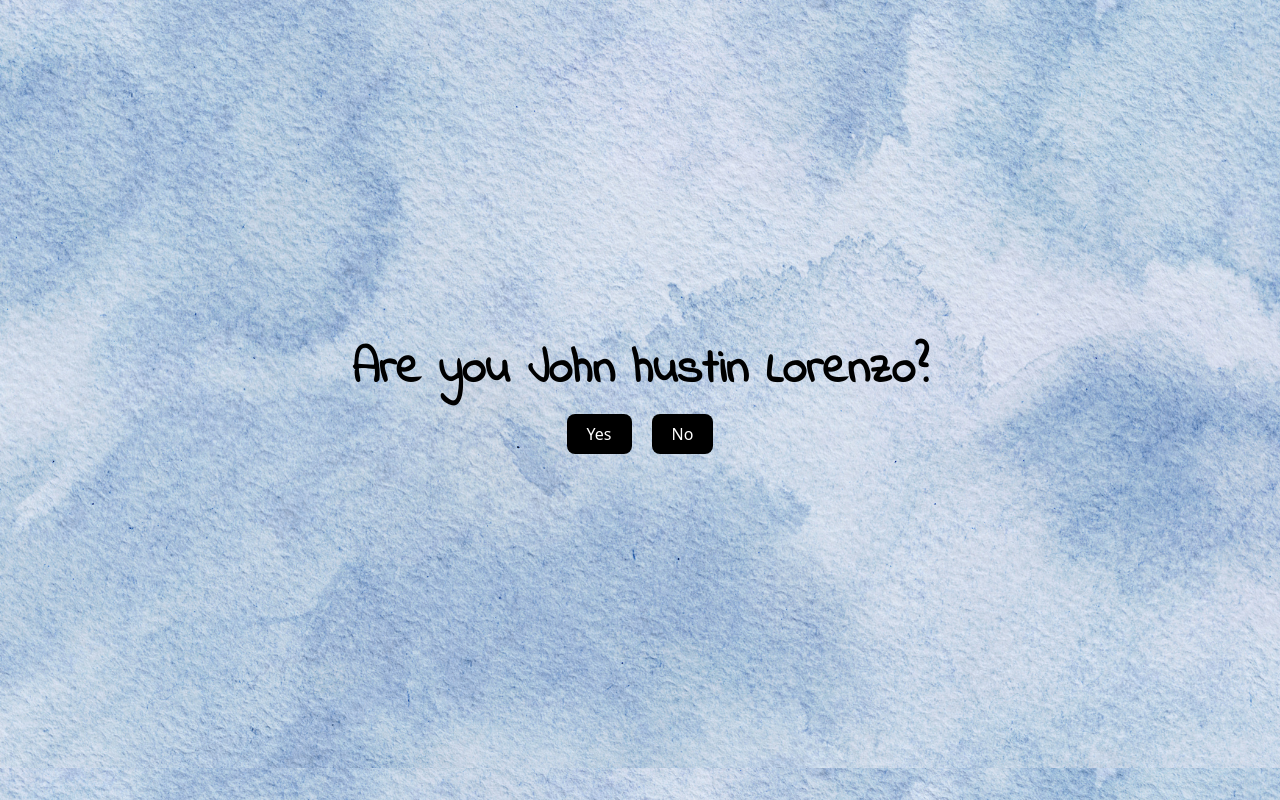
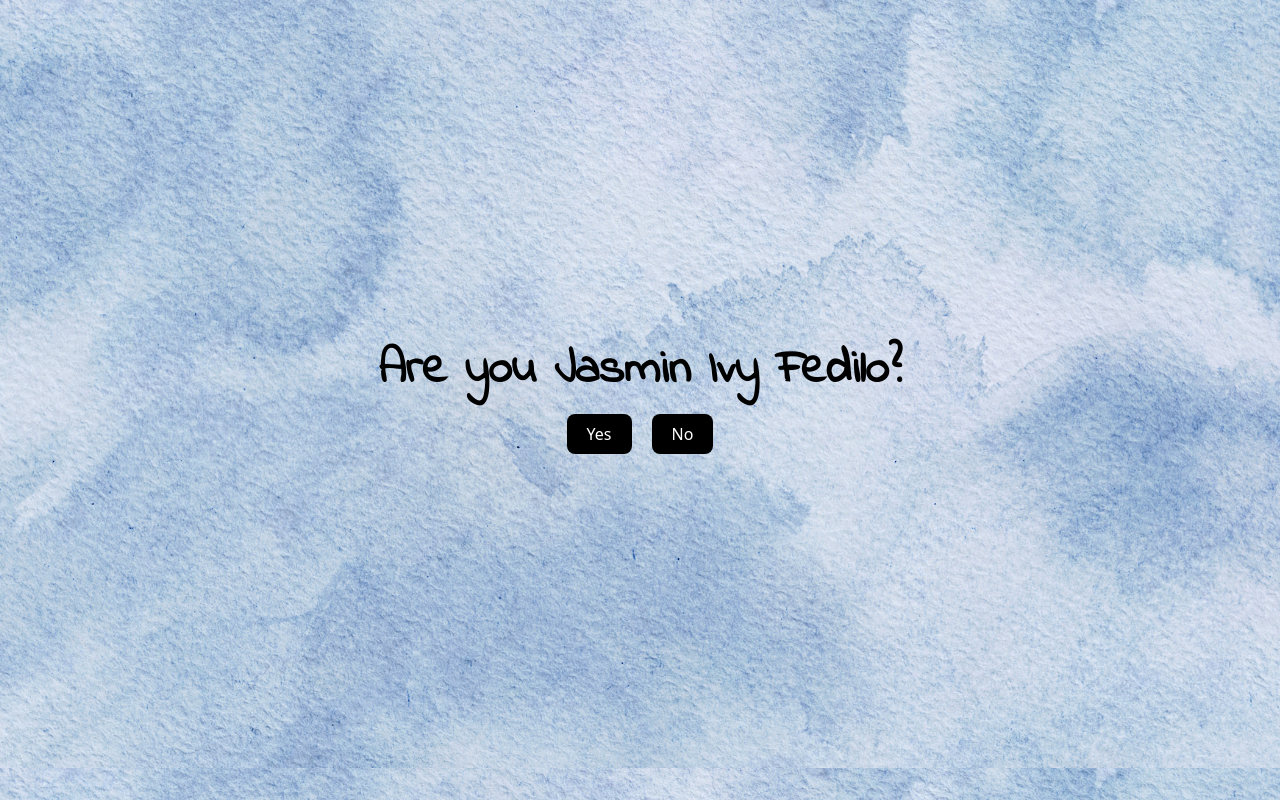
Before and after one commit to DavidBatoDev/Ivy-s-valentine, a React (Vite) app in the folder valentine/: page / in a window 1280 px wide. Built offline with nearby package versions, Linux system fonts and the light colour scheme.

Commit message:
update greeting message on Homepage component

```diff
--- a/valentine/src/pages/Homepage.jsx
+++ b/valentine/src/pages/Homepage.jsx
@@ -76,7 +76,7 @@ const Homepage = () => {
         onClose={() => setIsModalOpen(false)}
       >
         <div className='flex flex-col gap-5 justify-center items-center h-full w-full'>
-            <TextTypeAnimation className={"text-black text-5xl"} text={"Are you John hustin Lorenzo?"} />
+            <TextTypeAnimation className={"text-black text-5xl"} text={"Are you Jasmin Ivy Fedilo?"} />
             <motion.div
                 initial={{ y: '100%', opacity: 0 }}
                 animate={{ y: 0, opacity: 1 }}
```
